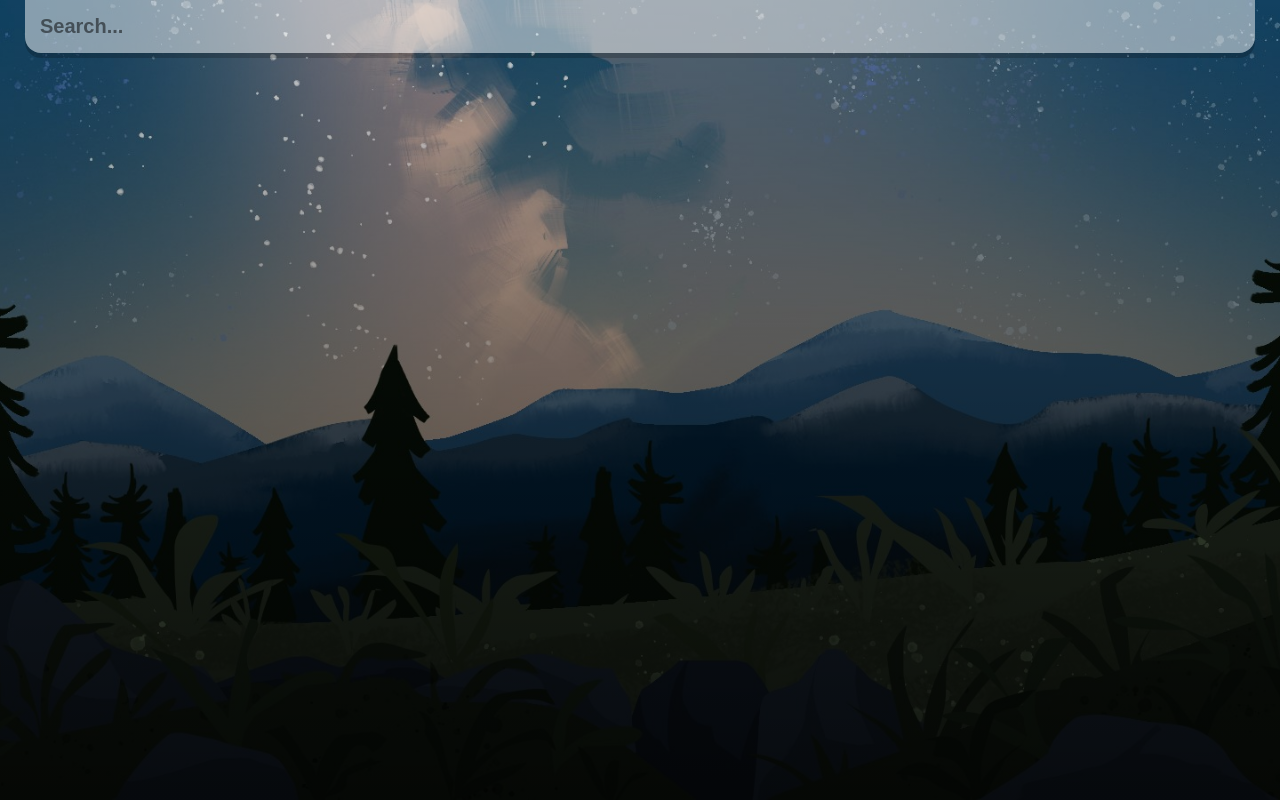
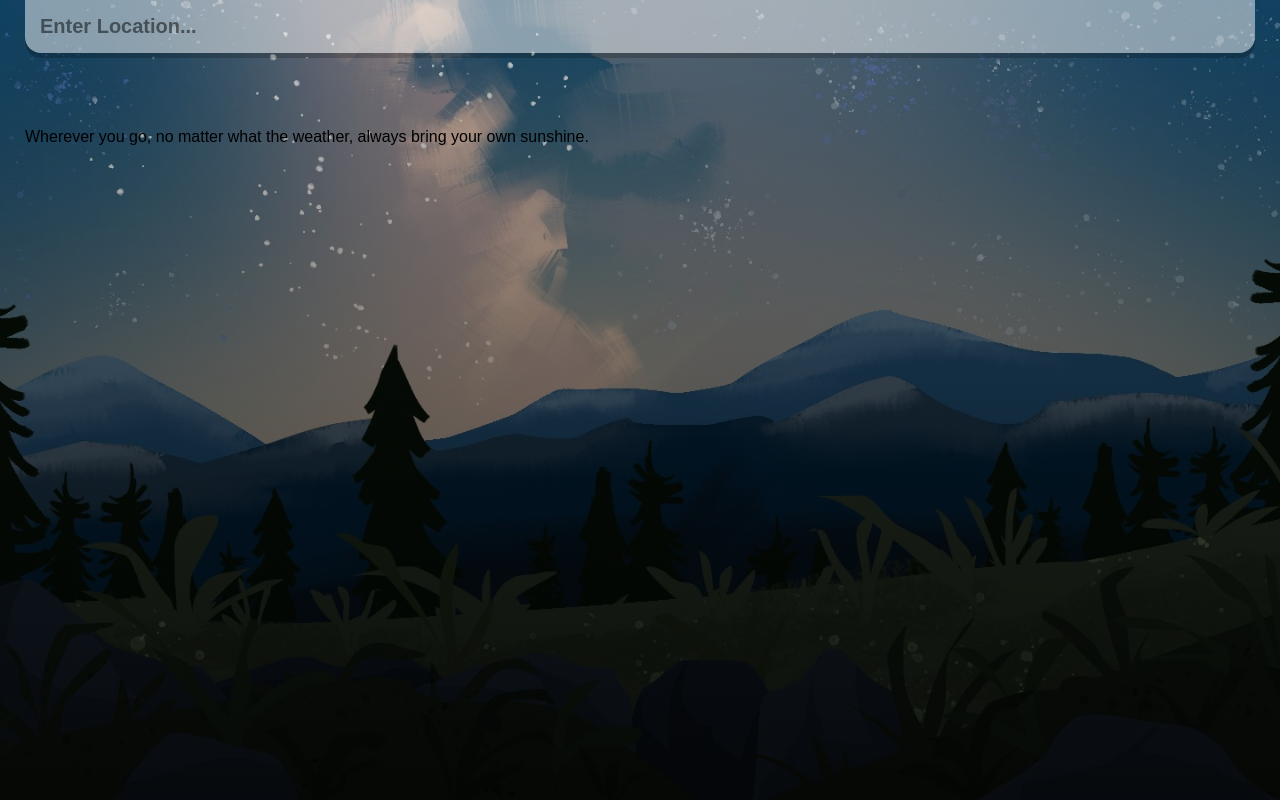
Before and after one commit to KavithakrishnanP/weather-app, a React (Create React App) app: page / in a window 1280 px wide. Built offline with nearby package versions, Linux system fonts and the light colour scheme.

Commit message:
Update App.js

```diff
--- a/src/App.js
+++ b/src/App.js
@@ -40,12 +40,14 @@ function App() {
           <input
            type="text"
            className='search-bar'
-           placeholder='Search...'
+           placeholder='Enter Location...'
            onChange={e => setQuery(e.target.value)}
             value={query}
             onKeyPress={search}
            />
         </div>
+<div className='quote'>Wherever you go, no matter what the weather, always bring your own sunshine. </div>
+
 
         {(typeof weather.main != "undefined") ? (
         <div>
```
